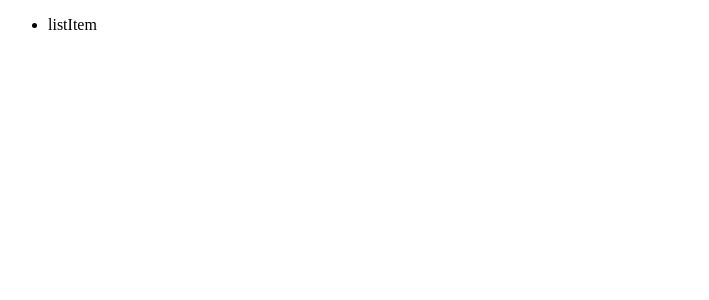
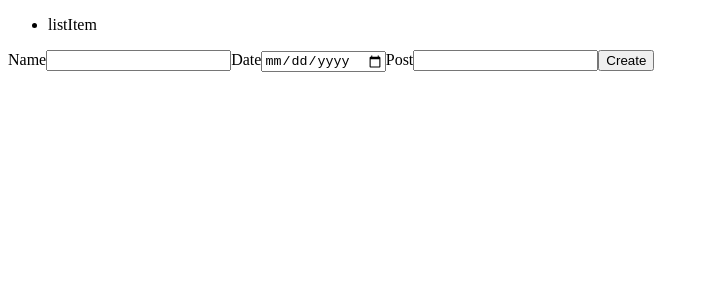
Before and after one commit to claasy/SocialFeed, a React (Create React App) app: page / in a window 1280 px wide. Shown: the top 300 px of the page, without its empty margins (0-709 px from the left). Built offline with nearby package versions, Linux system fonts and the light colour scheme.

Commit message:
Created AddEntryForm Component

```diff
--- a/src/App.js
+++ b/src/App.js
@@ -1,5 +1,6 @@
 import React, { useState } from 'react';
 import DisplayPosts from './components/DisplayPosts';
+import AddEntryForm from './components/AddEntryForm';
 
 
 function App() {
@@ -9,7 +10,8 @@
 
   return (
     <div>
-      <DisplayPosts entries = {entries}/>
+      <DisplayPosts entries = {entries} />
+      <AddEntryForm />
 
     </div>
   );
--- /dev/null
+++ b/src/components/AddEntryForm.jsx
@@ -0,0 +1,34 @@
+import React, { useState } from 'react';
+
+
+const AddEntryForm = (props) => {
+
+    const [name, setName] = useState('');
+    const [date, setDate] = useState ('');
+    const [post, setPost] = useState ('');
+
+    function handleSubmit(event) {
+        event.preventDefault();
+        let newPost = {
+            name: name,
+            date: date,
+            post: post
+
+        };
+        console.log(newPost);
+    }
+
+    return (
+        <form onSubmit={handleSubmit}>
+            <label>Name</label>
+            <input type='string' value={name} onChange={(event) => setName(event.target.value)} />
+            <label>Date</label>
+            <input type='date' value={date} onChange={(event) => setDate(event.target.value)} />
+            <label>Post</label>
+            <input type='string' value={post} onChange={(event) => setPost(event.target.value)} />
+            <button type='submit'>Create</button>
+        </form>
+     );
+}
+
+export default AddEntryForm;
```
